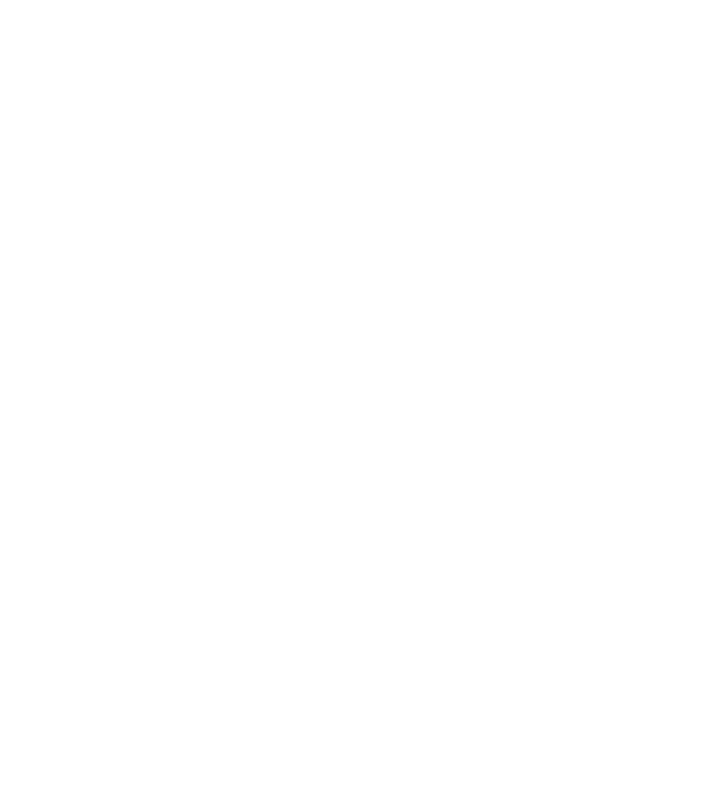
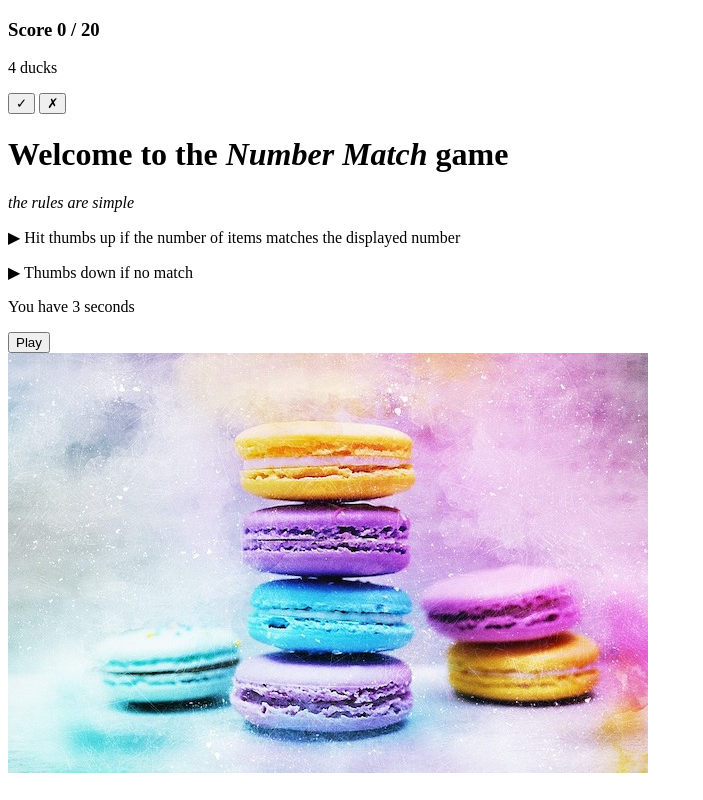
Before and after one commit to woahspeedracer/number-match-game, a plain HTML site: page index.html in a window 1280 px wide. Shown: the whole page, without its empty margins (0-703 px from the left). Drawn offline with Linux system fonts and the light colour scheme.

Commit message:
add initial html

```diff
--- a/index.html
+++ b/index.html
@@ -6,6 +6,39 @@
     <title>Number Match</title>
 </head>
 <body>
+    <main id="game-area">
+        <div class="stats">
+            <h3>
+                Score <span id="currentScore">0</span> /
+                <span id="totalAvailible">20</span>
+            </h3>
+
+            <p class="items">
+                <span id="number">4</span>
+                <span id="item-name">ducks</span>
+            </p>
+            <div class="match-buttons">
+                <button id="">&#10003;</button>
+                <button id="">&#10007;</button>
+            </div>
+        </div>
+
+        <div class="imageArea">
+            <h3 id="message"></h3><!-- will tell user their score at the end -->
+            <div id="startScreen">
+                <h1>Welcome to the <em>Number Match</em> game</h1>
+                <em class="space-y">the rules are simple</em>
+                <p class="space-y"> &#9654; Hit thumbs up if the number of items matches the displayed number</p>
+                <p class="space-y">&#9654; Thumbs down if no match</p>
+                <p class="space-y">You have <span id="timeSetting">3</span> seconds</p>
+                <button id="play-button">Play</button>
+
+            </div>
+            <div id="imageContainer">
+                <img src="images/macaroons.jpg" alt="">
+            </div>
+        </div>
+    </main>
 
 </body>
 </html>
```
